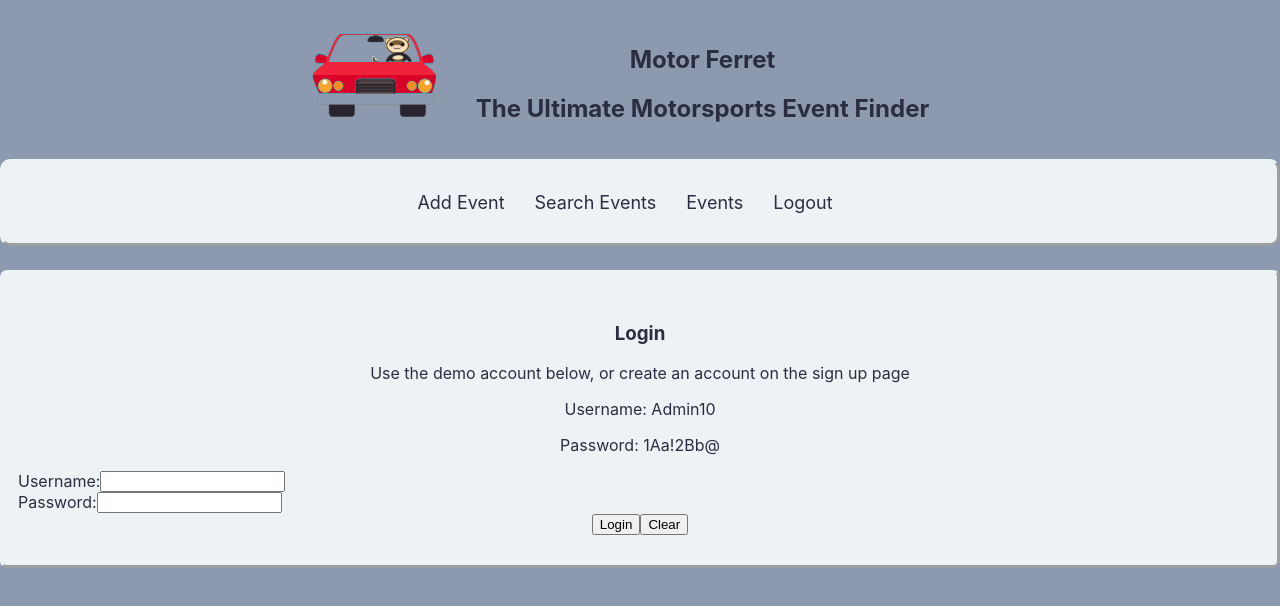
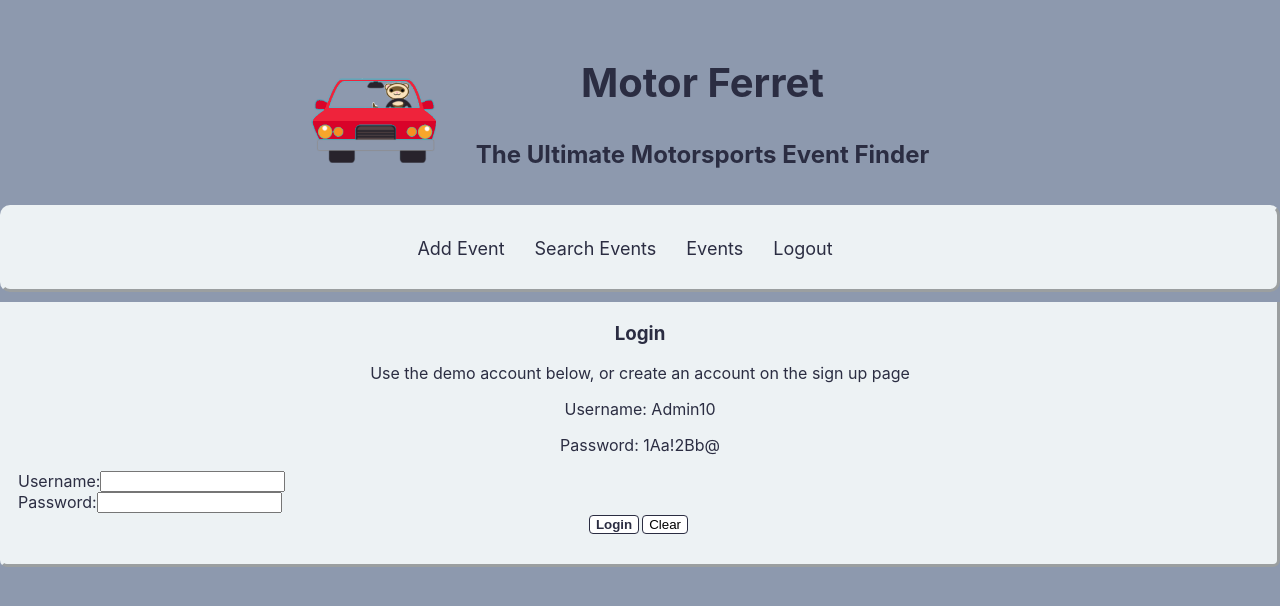
Before and after one commit to RandyWritesCode/motor-ferret, a React (Create React App) app: page /login in a window 1280 px wide. Shown: the top 606 px of the page. Built offline with nearby package versions, Linux system fonts and the light colour scheme; no server answers.

Commit message:
added style to forms;

```diff
--- a/src/App.css
+++ b/src/App.css
@@ -30,6 +30,11 @@ a:hover {
   border-radius: 10px;
 }
 
+section > a:hover {
+  color: #d90429;
+      text-decoration: underline;
+
+}
 a:active {
   color: #ef233c;
   /* background-color: white; */
--- a/src/Components/Forms/EventForm.js
+++ b/src/Components/Forms/EventForm.js
@@ -13,14 +13,14 @@ function EventForm(props) {
 
   let formattedEventType = eventType.replace('_', " ").toUpperCase()
   let secondDate
-  if (date2 == '') {
+  if (date2 === '') {
     secondDate = false
   } else {
     secondDate = true
   }
 
-  return (<section>
-    <div>
+  return (<section className='formContainer'>
+    <div className='formItem'>
 
       <h3>Add Event Form</h3>
       <form onSubmit={(e) => props.handleAddEvent(e)}>
@@ -184,11 +184,14 @@ function EventForm(props) {
         </fieldset>
 
 
-        <button type="submit">Submit</button>
+        <button className='primary' type="submit">Submit</button>
         <button type="reset">Clear</button>
       </form>
     </div>
-    <div>
+    <div classname='formItem '>
+      <h3>Event Preview</h3>
+      <section className='preview'>
+
         <a href={website}>
           <h4>{title}</h4>
         </a>
@@ -196,8 +199,9 @@ function EventForm(props) {
         <p>{date1}</p>
         <p>{(secondDate) ? `to ${date2}` : ''}</p>
         <p>{state}</p>
-      <p>{(formattedEventType == '') ? "" : `Event Type: ${formattedEventType}`}</p>
-      <p>{(description == '') ? '' : `Description: ${description}`}</p>
+        <p>{(formattedEventType === '') ? "" : `Event Type: ${formattedEventType}`}</p>
+        <p>{(description === '') ? '' : `Description: ${description}`}</p>
+      </section>
     </div>
   </section>
   )
--- a/src/Components/Forms/Form.css
+++ b/src/Components/Forms/Form.css
@@ -1,3 +1,47 @@
 form div {
 display: flex;
 }
+
+.formContainer  {
+  display: flex;
+  flex-direction: column;
+  align-items: center;
+
+}
+
+.formItem {
+  /* flex-grow: 1;   */
+  height: auto;
+  padding-right: 50px;
+}
+.preview {
+  min-width: 300px;
+  min-height: 300px;
+}
+
+button {
+  background-color: white;
+  border: 1px solid #2b2d42;
+  border-radius: 4px;
+  margin-right: 3px;
+}
+
+.primary {
+  color: #2b2d42;
+  font-weight: bold;
+}
+.searchOption {
+  margin-bottom: 30px;
+  margin-right: 10px;
+}
+.center {
+  display: flex;
+  justify-content: center;
+  align-items: center;
+}
+@media only screen and (min-width: 768px) {
+
+  .formContainer {
+    flex-direction: row;
+  }
+}
--- a/src/Components/Forms/LocationForm.js
+++ b/src/Components/Forms/LocationForm.js
@@ -11,7 +11,9 @@ function LocationForm(props) {
       <select id="state">
         {stateOption}
       </select>
-      <button type="submit">Submit</button>
+      <div className='center'>
+        <button className='primary' type="submit">Submit</button>
+      </div>
     </form>
   )
 }
--- a/src/Components/Forms/TitleForm.js
+++ b/src/Components/Forms/TitleForm.js
@@ -4,7 +4,7 @@ function TitleForm(props) {
 
   return (
     <form className='signup-form' onSubmit={props.handleEventSearch} >
-      <div>
+      <div className='center'>
         <label htmlFor="search_term">Search Term: </label>
         <input
           placeholder='championship'
@@ -23,7 +23,7 @@ function TitleForm(props) {
               </select>
             </div> */}
 
-      <button type='submit'>Search</button>
+      <button className='primary' type='submit'>Search</button>
       <button type='reset'>Clear From</button>
 
     </form>
--- a/src/Components/Header/Header.css
+++ b/src/Components/Header/Header.css
@@ -1,5 +1,6 @@
 h1 {
   font: sans-serif;
+  font-size: 35px;
 }
 
 header {
@@ -13,6 +14,9 @@ header {
 
   header {
     margin-top: 270px;
+  }
 
+  h1 {
+    font-size: 40px;
   }
 }
--- a/src/Components/Login/Login.js
+++ b/src/Components/Login/Login.js
@@ -20,8 +20,8 @@ function Login(props) {
           <label htmlFor="password">Password: </label>
           <input type="password" id="password" />
         </div>
-        <button>Login</button>
-        <button>Clear</button>
+        <button className='primary' type='submit'>Login</button>
+        <button type='reset'>Clear</button>
       </form>
     </section>
   )
--- a/src/Components/Nav/Nav.js
+++ b/src/Components/Nav/Nav.js
@@ -48,12 +48,13 @@ class Nav extends React.Component {
     return (
       <nav >
         <div classname='large-container'>
-          <img className='item ' src={Logo} />
+          <Link to="/">
+            <img className='item ' src={Logo} alt='a ferret driving a red car' />
+          </Link>
           <div className='item large-item logo'>
-            <h1 >Motor Ferret</h1>
-            <h2 >The Ultimate Motorsports Event Finder</h2>
+            <Link to="/"><h1>Motor Ferret</h1></Link>
+            <h2>The Ultimate Motorsports Event Finder</h2>
           </div>
-
         </div>
         {(this.props.loggedIn === true)
           ? this.renderLogoutLink()
--- a/src/Components/SearchEventsForm/SearchEventsForm.js
+++ b/src/Components/SearchEventsForm/SearchEventsForm.js
@@ -30,8 +30,8 @@ function SearchEventsForm(props) {
 
   return (
     <div>
-      <button onClick={() => handleTitleForm()}>Title</button>
-      <button onClick={() => handleLocationForm()}>Location</button>
+      <button className='searchOption' onClick={() => handleTitleForm()}>Title</button>
+      <button className='searchOption' onClick={() => handleLocationForm()}>State</button>
 
       {displayForm()}
 
```
Also changed, not shown: src/Components/Forms/EditUserProfile.js (deleted, +0 -13 lines), 1 other file (tests, documents, lock files or other folders). Lines whose indentation alone changed are shown as unchanged.
